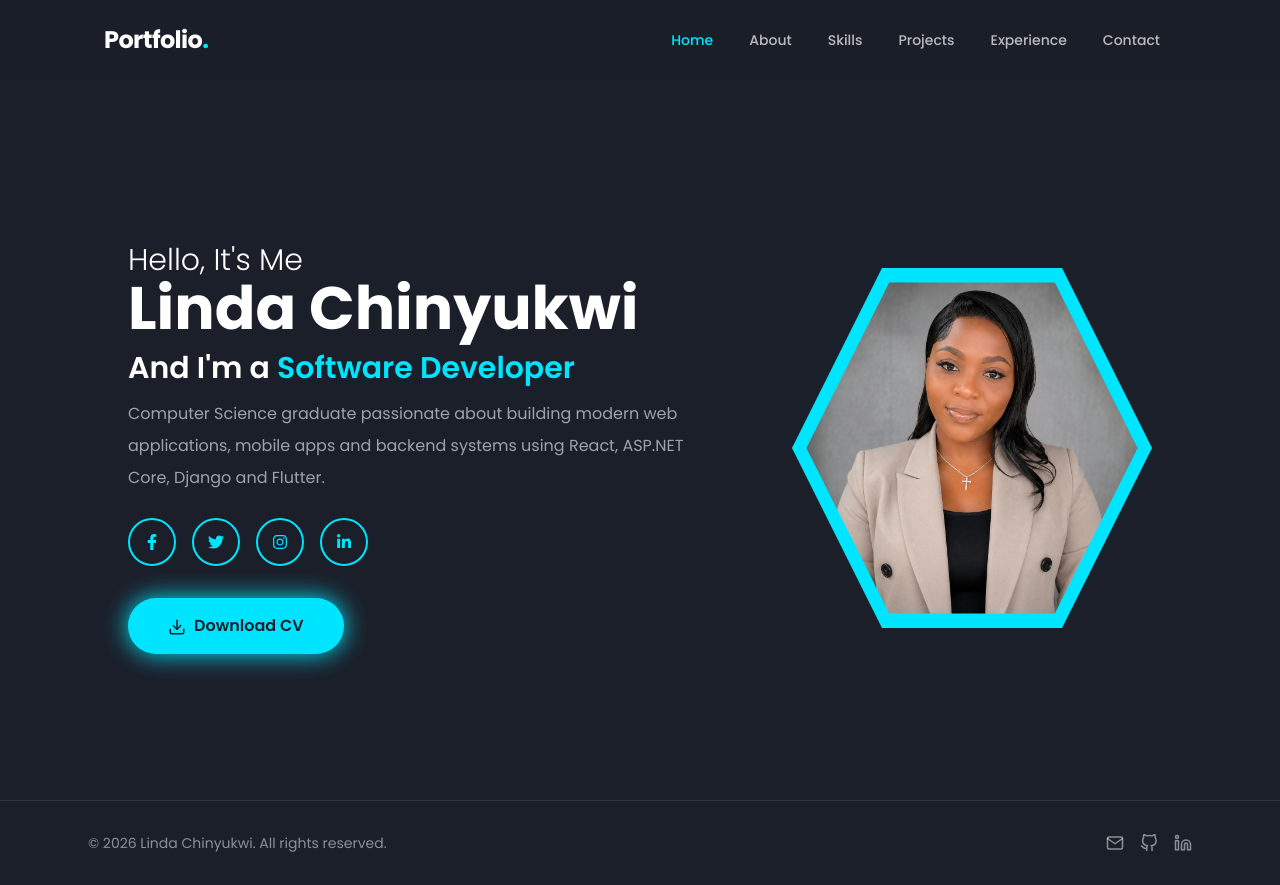
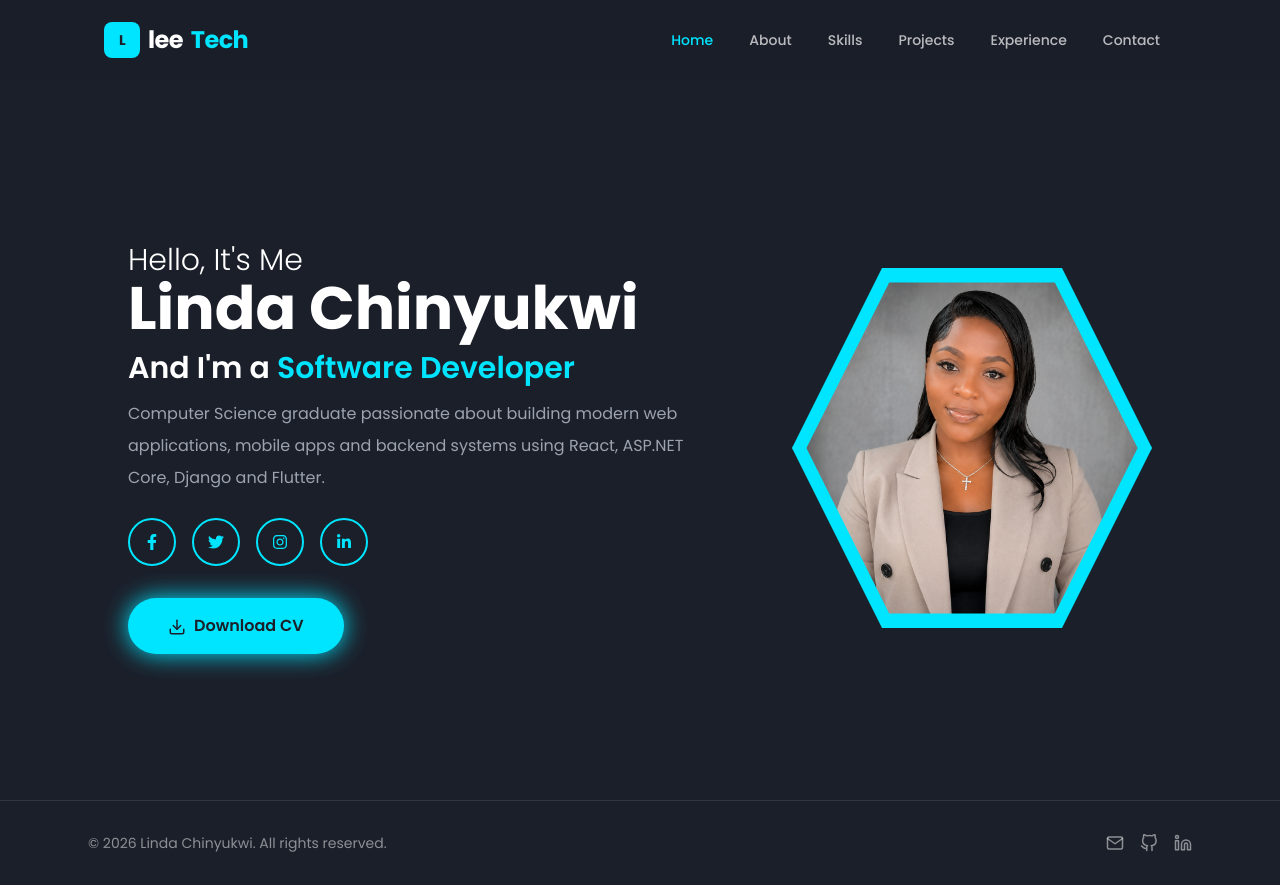
Before and after one commit to leechinyukwi/leechinyukwi.github.io, a React (Vite) app in the folder frontend/: page / in a window 1280 px wide. Built offline with nearby package versions, Linux system fonts and the light colour scheme.

Commit message:
Add leeTech logo to navbar

```diff
--- a/frontend/src/components/Navbar.jsx
+++ b/frontend/src/components/Navbar.jsx
@@ -10,8 +10,9 @@ export default function Navbar({ currentPage, setPage }) {
   return (
     <nav className="fixed top-0 z-50 w-full bg-darkbg/95 backdrop-blur-sm">
       <div className="mx-auto flex h-20 max-w-6xl items-center justify-between px-4 sm:px-6 lg:px-10">
-        <button onClick={() => setPage("Home")} className="text-2xl font-bold tracking-tight">
-          Portfolio<span className="text-cyan-500">.</span>
+        <button onClick={() => setPage("Home")} className="flex items-center gap-2 text-2xl font-bold tracking-tight">
+          <span className="flex h-9 w-9 items-center justify-center rounded-lg bg-cyan-500 text-sm font-bold text-darkbg">L</span>
+          lee<span className="text-cyan-500">Tech</span>
         </button>
 
         <div className="hidden items-center gap-1 md:flex">
```
